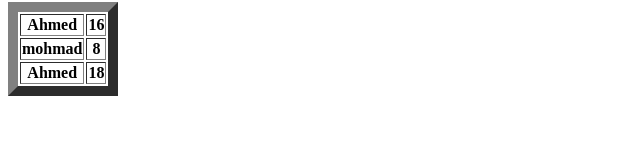
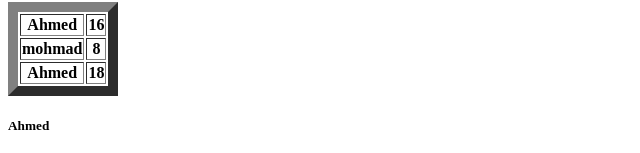
Before and after one commit to Ahmed-amr12/Ahmed.com, a plain HTML site: page index.html in a window 1280 px wide. Shown: the part 1198-1351 px from the top of the page, 0-640 px from the left. Before the commit the page ends 1302 px from the top, so only its background shows below. Drawn offline with Linux system fonts and the light colour scheme.

Commit message:
Update index.html

```diff
--- a/index.html
+++ b/index.html
@@ -61,7 +61,7 @@
 <body>
 
 
-
+<h5>Ahmed</h5>
 
 
 
```
